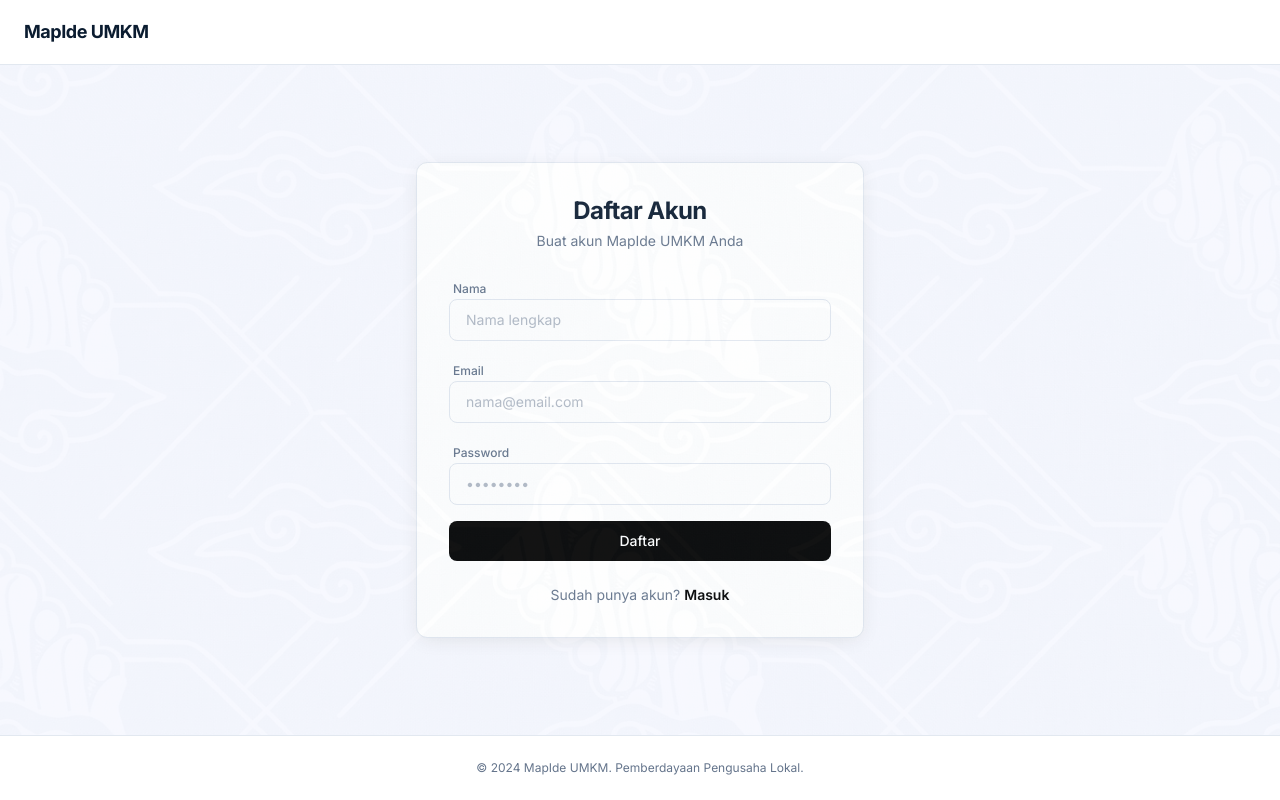
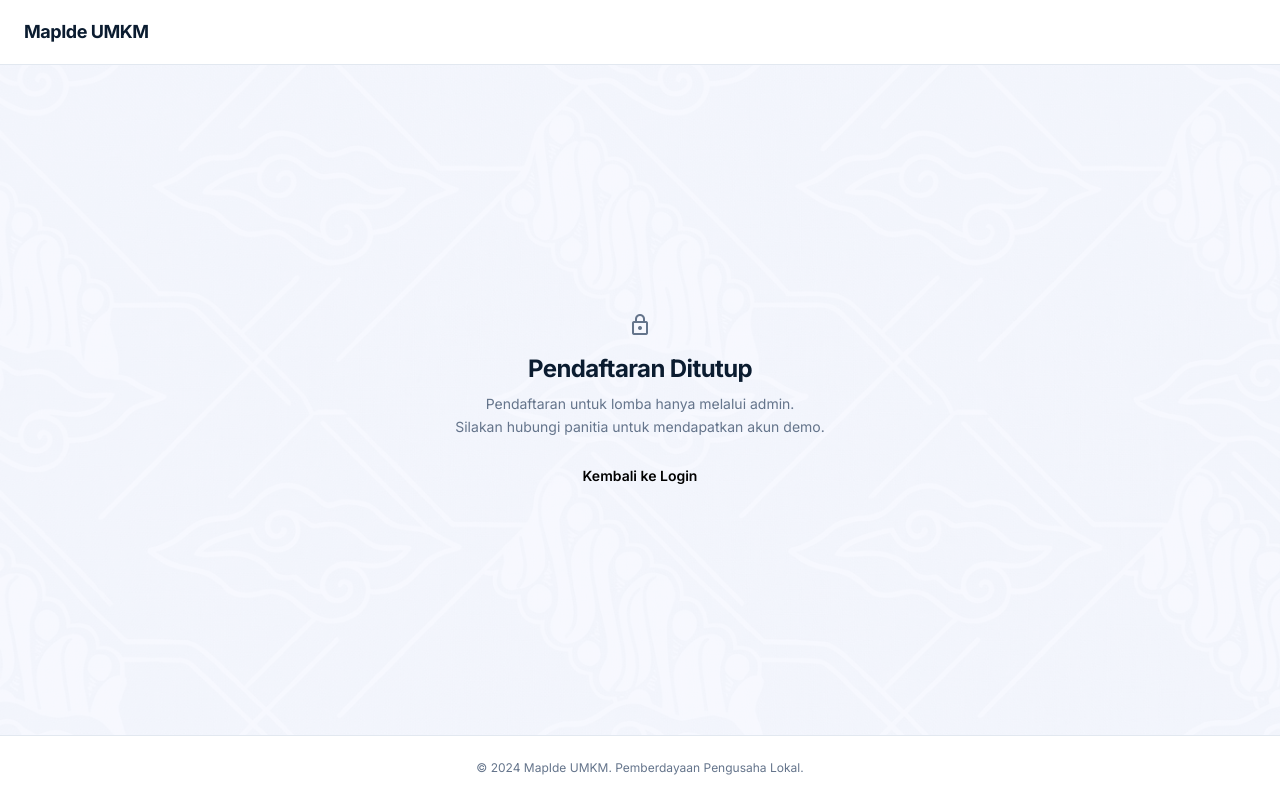
Before and after one commit to Syahrul83/umkm, a Next.js app: page /register in a window 1280 px wide. Built offline with nearby package versions, Linux system fonts and the light colour scheme.

Commit message:
chore: disable register for demo/lomba — admin-only user creation
- Register page: ganti form jadi info 'Pendaftaran Ditutup'
- Login page: hapus link daftar, ganti dengan info akun demo
- API /register: return 403 semua request

```diff
--- a/app/(auth)/login/page.tsx
+++ b/app/(auth)/login/page.tsx
@@ -106,8 +106,7 @@ export default function LoginPage() {
             </form>
 
             <p className="mt-6 text-center text-sm text-muted-foreground">
-              Belum punya akun?{" "}
-              <a href="/register" className="text-primary font-semibold hover:underline">Daftar</a>
+              Akun demo: <strong>admin@umkm.com</strong> / <strong>admin123</strong>
             </p>
           </div>
 
--- a/app/(auth)/register/page.tsx
+++ b/app/(auth)/register/page.tsx
@@ -1,33 +1,4 @@
-"use client"
-import { useState } from "react"
-import { useRouter } from "next/navigation"
-import { Button } from "@/components/ui/button"
-import { Input } from "@/components/ui/input"
-import { Card, CardContent, CardHeader, CardTitle } from "@/components/ui/card"
-
 export default function RegisterPage() {
-  const router = useRouter()
-  const [name, setName] = useState("")
-  const [email, setEmail] = useState("")
-  const [password, setPassword] = useState("")
-  const [error, setError] = useState("")
-
-  async function handleSubmit(e: React.FormEvent) {
-    e.preventDefault()
-    setError("")
-    const res = await fetch("/api/register", {
-      method: "POST",
-      headers: { "Content-Type": "application/json" },
-      body: JSON.stringify({ name, email, password }),
-    })
-    if (!res.ok) {
-      const data = await res.json()
-      setError(data.message || "Gagal mendaftar")
-    } else {
-      router.push("/login")
-    }
-  }
-
   return (
     <div className="min-h-screen flex flex-col bg-background">
       <header className="bg-white border-b border-border sticky top-0 z-50">
@@ -40,62 +11,17 @@ export default function RegisterPage() {
         <div className="absolute inset-0 pointer-events-none opacity-[0.08] bg-cover bg-center bg-no-repeat"
           style={{ backgroundImage: `url("/batik-bg.png")` }}
         />
-        <section className="w-full max-w-md">
-          <div className="bg-white border border-border rounded-xl p-8 shadow-[0_4px_20px_-4px_rgba(0,0,0,0.1)]">
-            <div className="mb-6 text-center">
-              <h1 className="text-2xl font-bold tracking-tight mb-1">Daftar Akun</h1>
-              <p className="text-sm text-muted-foreground">Buat akun MapIde UMKM Anda</p>
-            </div>
-
-            <form onSubmit={handleSubmit} className="space-y-4">
-              <div className="space-y-1.5">
-                <label className="text-xs font-medium text-muted-foreground ml-1">Nama</label>
-                <input
-                  type="text"
-                  placeholder="Nama lengkap"
-                  value={name}
-                  onChange={(e) => setName(e.target.value)}
-                  required
-                  className="w-full px-4 py-2.5 bg-white border border-border rounded-lg text-sm placeholder:text-muted-foreground/50 focus:outline-none focus:border-primary focus:ring-2 focus:ring-primary/10 transition-all"
-                />
-              </div>
-              <div className="space-y-1.5">
-                <label className="text-xs font-medium text-muted-foreground ml-1">Email</label>
-                <input
-                  type="email"
-                  placeholder="nama@email.com"
-                  value={email}
-                  onChange={(e) => setEmail(e.target.value)}
-                  required
-                  className="w-full px-4 py-2.5 bg-white border border-border rounded-lg text-sm placeholder:text-muted-foreground/50 focus:outline-none focus:border-primary focus:ring-2 focus:ring-primary/10 transition-all"
-                />
-              </div>
-              <div className="space-y-1.5">
-                <label className="text-xs font-medium text-muted-foreground ml-1">Password</label>
-                <input
-                  type="password"
-                  placeholder="••••••••"
-                  value={password}
-                  onChange={(e) => setPassword(e.target.value)}
-                  required
-                  className="w-full px-4 py-2.5 bg-white border border-border rounded-lg text-sm placeholder:text-muted-foreground/50 focus:outline-none focus:border-primary focus:ring-2 focus:ring-primary/10 transition-all"
-                />
-              </div>
-              {error && <p className="text-sm text-destructive text-center">{error}</p>}
-              <button
-                type="submit"
-                className="w-full py-2.5 bg-primary text-primary-foreground rounded-lg font-medium text-sm hover:opacity-90 active:scale-[0.98] transition-all"
-              >
-                Daftar
-              </button>
-            </form>
-
-            <p className="mt-6 text-center text-sm text-muted-foreground">
-              Sudah punya akun?{" "}
-              <a href="/login" className="text-primary font-semibold hover:underline">Masuk</a>
-            </p>
-          </div>
-        </section>
+        <div className="text-center max-w-md relative">
+          <span className="material-symbols-outlined text-6xl mb-4 block text-muted-foreground">lock</span>
+          <h1 className="text-2xl font-bold tracking-tight mb-2">Pendaftaran Ditutup</h1>
+          <p className="text-sm text-muted-foreground mb-6 leading-relaxed">
+            Pendaftaran untuk lomba hanya melalui admin.<br />
+            Silakan hubungi panitia untuk mendapatkan akun demo.
+          </p>
+          <a href="/login" className="text-primary font-semibold hover:underline text-sm">
+            Kembali ke Login
+          </a>
+        </div>
       </main>
 
       <footer className="bg-white border-t border-border">
--- a/app/api/register/route.ts
+++ b/app/api/register/route.ts
@@ -1,27 +1,5 @@
 import { NextResponse } from "next/server"
-import { db } from "@/lib/db"
-import { hash } from "bcryptjs"
 
-export async function POST(req: Request) {
-  try {
-    const { name, email, password } = await req.json()
-    if (!email || !password) {
-      return NextResponse.json({ message: "Email dan password wajib diisi" }, { status: 400 })
-    }
-
-    const existing = await db.execute({ sql: "SELECT id FROM users WHERE email = ?", args: [email] })
-    if (existing.rows.length > 0) {
-      return NextResponse.json({ message: "Email sudah terdaftar" }, { status: 400 })
-    }
-
-    const password_hash = await hash(password, 10)
-    await db.execute({
-      sql: "INSERT INTO users (name, email, password_hash, role) VALUES (?, ?, ?, 'user')",
-      args: [name || "", email, password_hash],
-    })
-
-    return NextResponse.json({ success: true })
-  } catch (error) {
-    return NextResponse.json({ message: "Terjadi kesalahan" }, { status: 500 })
-  }
+export async function POST() {
+  return NextResponse.json({ message: "Pendaftaran ditutup — hubungi admin" }, { status: 403 })
 }
```
